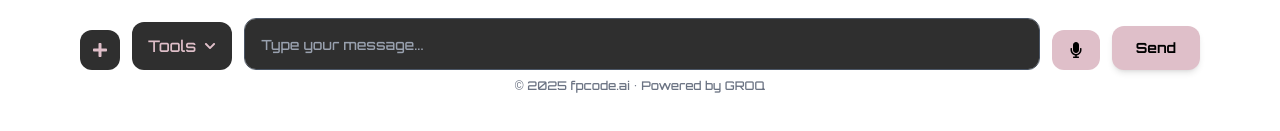
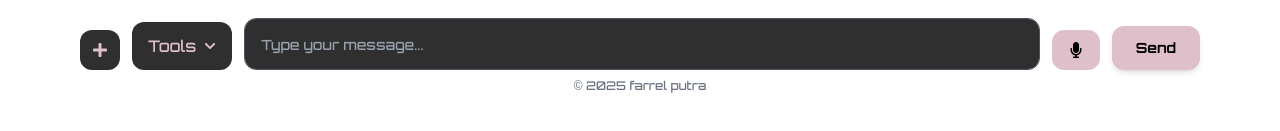
Before and after one commit to farrelputra16/fpcode.ai, a Next.js app: page / in a window 1280 px wide. Shown: the part 639-770 px from the top of the page. Built offline with nearby package versions, Linux system fonts and the light colour scheme.

Commit message:
change footer

```diff
--- a/src/app/layout.tsx
+++ b/src/app/layout.tsx
@@ -24,7 +24,7 @@ export default function RootLayout({ children }: { children: React.ReactNode })
         <main className="flex-grow">{children}</main>
 
         <footer className="text-xs text-gray-500 text-center py-2">
-          © 2025 fpcode.ai • Powered by GROQ
+          © 2025 farrel putra
         </footer>
       </body>
     </html>
```
